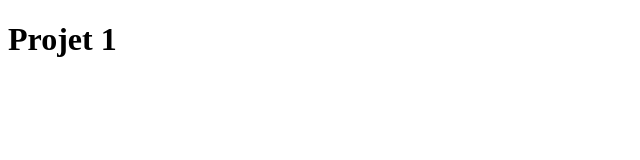
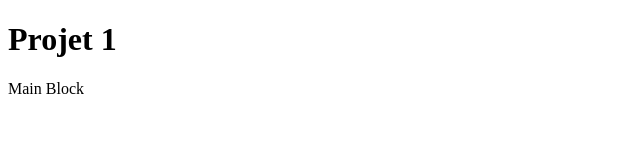
Before and after one commit to Asen-dev/git-project1, a plain HTML site: page index.html in a window 1280 px wide. Shown: the whole page, without its empty margins (0-640 px from the left). Drawn offline with Linux system fonts and the light colour scheme.

Commit message:
Update index.html

```diff
--- a/index.html
+++ b/index.html
@@ -8,5 +8,6 @@
 </head>
 <body>
     <h1>Projet 1</h1>
+    <section>Main Block</section>
 </body>
 </html>
```
